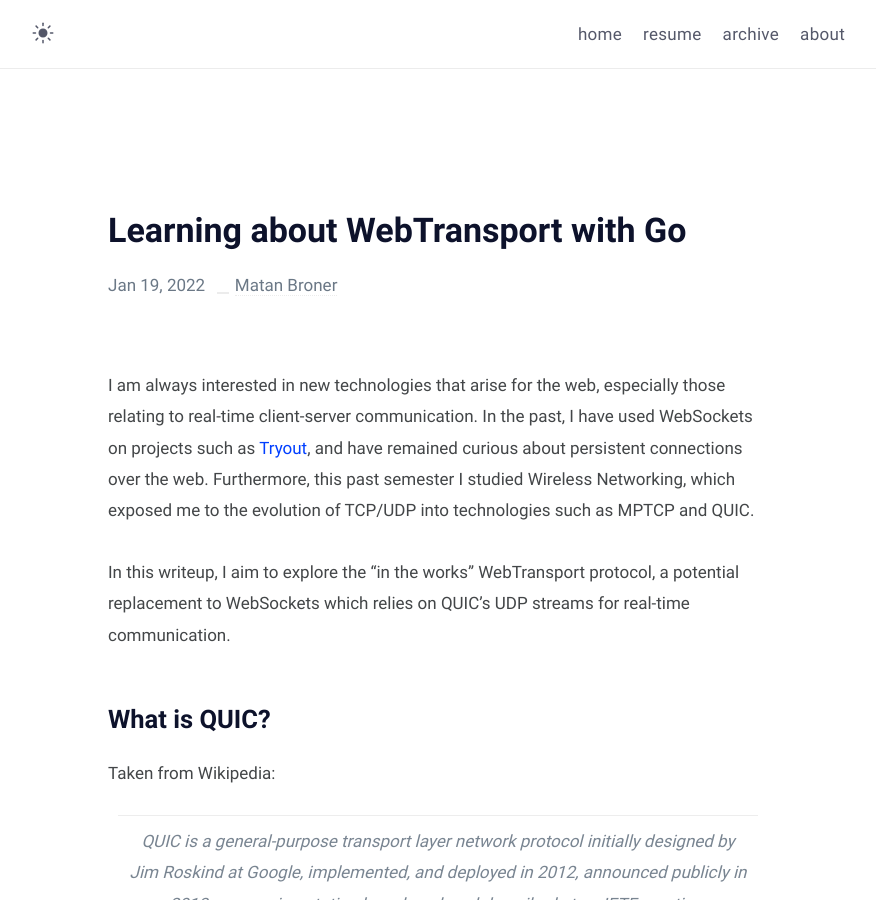
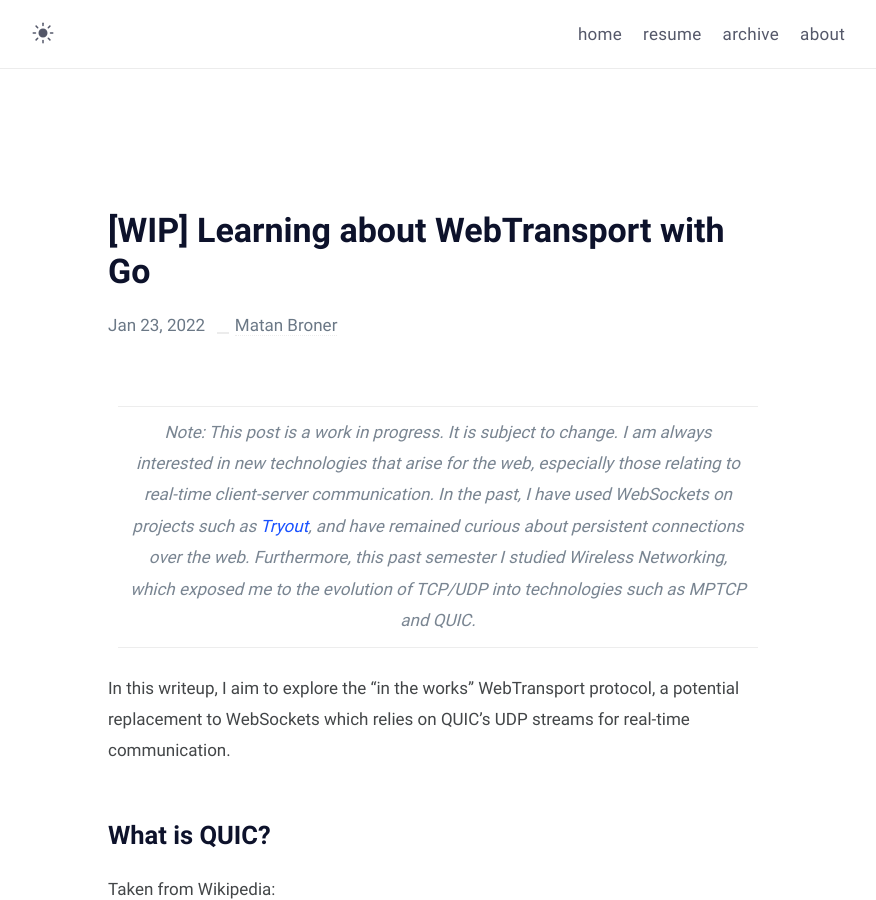
Before and after one commit to matanbroner/matanbroner.com, a Jekyll site: the page built from _posts/webtransport-go/2022-01-16-webtransport-go.md, in a window 1280 px wide and 900 px high. Shown: the whole window, without its empty margins (202-1078 px from the left). Built offline with Jekyll 4.4.1, drawn with Linux system fonts in a browser that asks for light colours; a script that is not in the unit is left out.

Commit message:
add wip post

```diff
--- a/_posts/webtransport-go/2022-01-16-webtransport-go.md
+++ b/_posts/webtransport-go/2022-01-16-webtransport-go.md
@@ -1,9 +1,10 @@
 ---
 layout: post
-title:  "Learning about WebTransport with Go"
-date:   2022-01-19 11:20:00 +0700
+title:  "[WIP] Learning about WebTransport with Go"
+date:   2022-01-23 11:20:00 +0700
 categories: go webtransport quic
 ---
+> Note: This post is a work in progress. It is subject to change.
 I am always interested in new technologies that arise for the web, especially those relating to real-time client-server communication.
 In the past, I have used WebSockets on projects such as <a href="https://github.com/matanbroner/Tryout">Tryout</a>, and have remained curious about persistent connections over the web. Furthermore, this past semester I studied Wireless Networking, which exposed me to the evolution of TCP/UDP into technologies such as MPTCP and QUIC.
 
```
